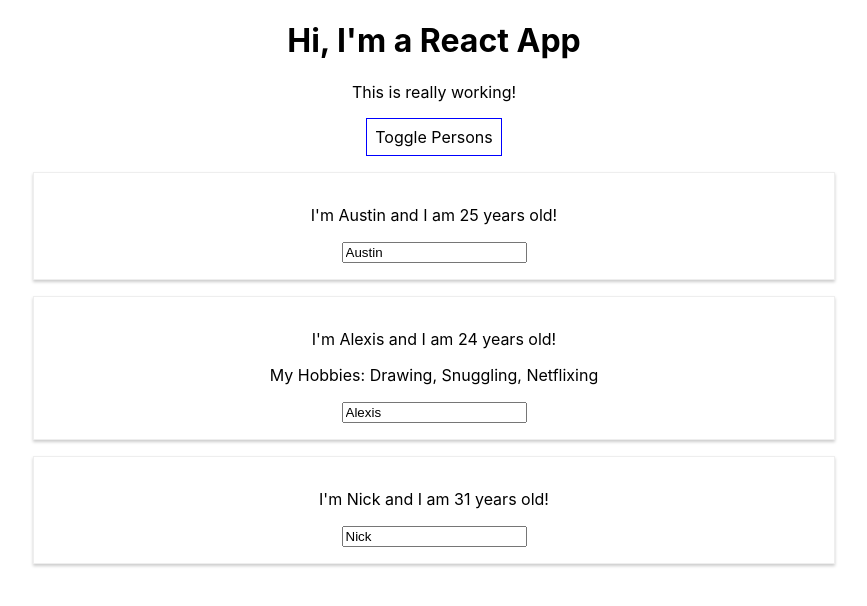
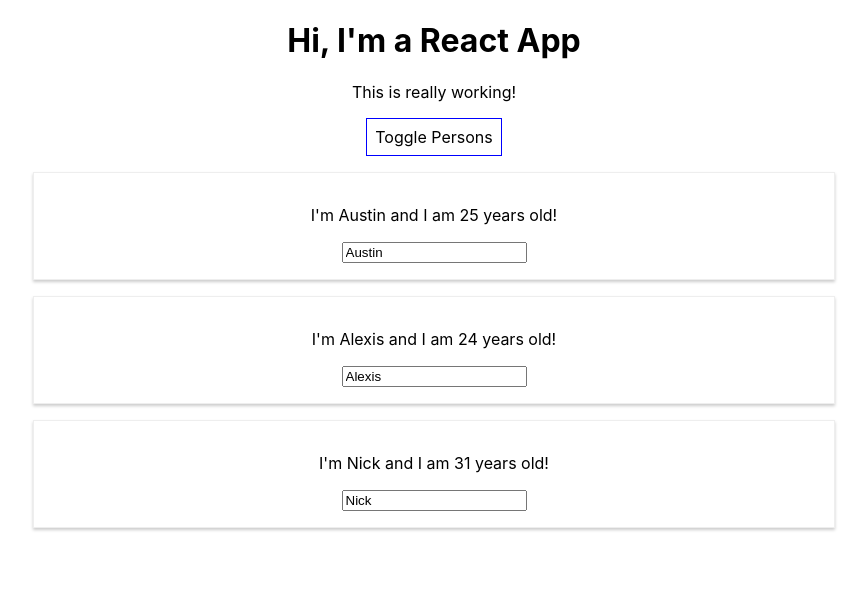
Before and after one commit to AustinSpinazze/FirstReactProject, a React (Create React App) app: page / in a window 1280 px wide. Both pictures are taken after a click on the button "Toggle Persons". Shown: the top 606 px of the page, without its empty margins (206-1073 px from the left). Built offline with nearby package versions, Linux system fonts and the light colour scheme.

Commit message:
Got rid of hardcoded elements and implemented list

```diff
--- a/src/App.js
+++ b/src/App.js
@@ -128,7 +128,14 @@ class App extends Component {
       if(this.state.showPersons) {
         persons = (
           <div>
-              <Person
+            {/* .map() maps every element in a given array into something else. It does this by executing a method on every element in a given array. The argument passed is a function
+            in our case it is called persons and try to return an array of JSX objects or in our case the Person object */}
+            {this.state.persons.map(person => {
+              return <Person
+                name={person.name}
+                age={person.age} />
+            })}
+            {/* <Person
               name={this.state.persons[0].name}
               age={this.state.persons[0].age} />
             <Person
@@ -140,7 +147,7 @@ class App extends Component {
               changed={this.nameChangedHandler}> My Hobbies: Drawing, Snuggling, Netflixing</Person>
             <Person
               name={this.state.persons[2].name}
-                age={this.state.persons[2].age} />
+              age={this.state.persons[2].age} /> */}
           </div>
         );
       }
```
Lines whose indentation alone changed are shown as unchanged.
